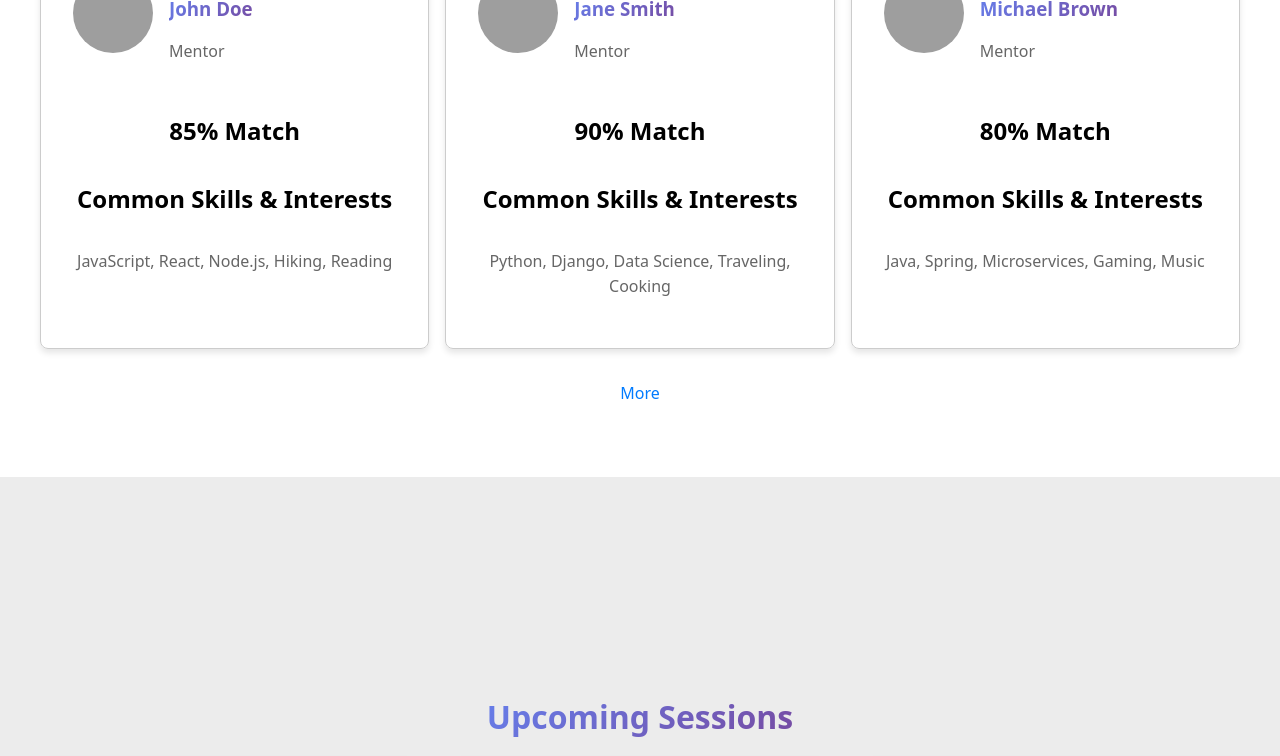
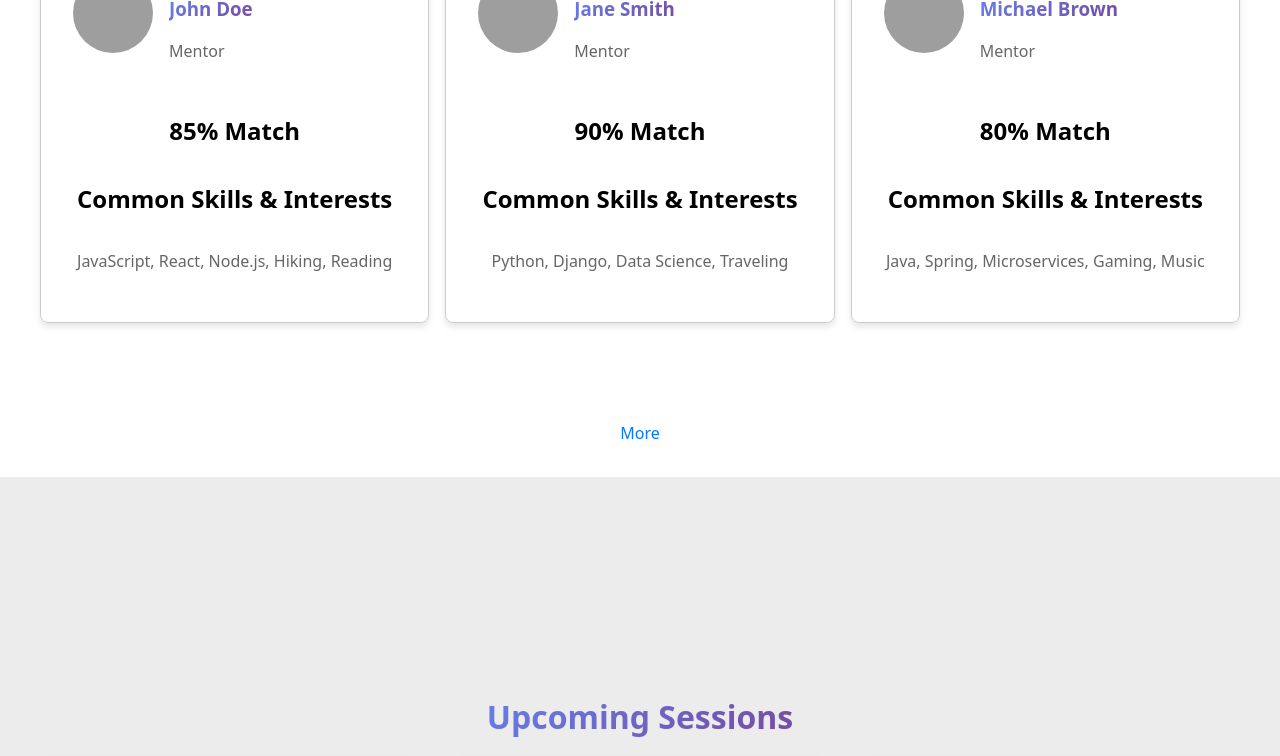
Before and after one commit to sathya2809/GBS-Diversity, a React (Vite) app in the folder Client/: page / in a window 1280 px wide. Shown: the part 1059-1815 px from the top of the page. Built offline with nearby package versions, Linux system fonts and the light colour scheme; grey boxes are pictures that could not be loaded; the HTML template or start-up script is replaced by a standard one.

Commit message:
matchstatus

```diff
--- a/Client/src/Components/Home/MatchStatus.jsx
+++ b/Client/src/Components/Home/MatchStatus.jsx
@@ -36,7 +36,7 @@ const MatchStatus = () => {
           </div>
           <div className="common-skills">
             <h4>Common Skills & Interests</h4>
-            <p>Python, Django, Data Science, Traveling, Cooking</p>
+            <p>Python, Django, Data Science, Traveling</p>
           </div>
         </div>
         <div className="card">
--- a/Client/src/Styles/Home/MatchStatus.css
+++ b/Client/src/Styles/Home/MatchStatus.css
@@ -47,6 +47,7 @@
   display: flex;
   justify-content: space-around;
   width: 100%;
+  height: 90%;
   gap: 1rem; /* Add gap between cards */
 }
 
@@ -55,6 +56,7 @@
   border: 1px solid #ccc;
   border-radius: 8px;
   width: 32%; /* Increase width of the cards */
+  height: 70%;
   text-align: center;
   box-shadow: 0 4px 6px rgba(0, 0, 0, 0.1);
   transition: transform 0.3s ease, box-shadow 0.3s ease;
```
Also changed, not shown: 1 other file (tests, documents, lock files or other folders).
